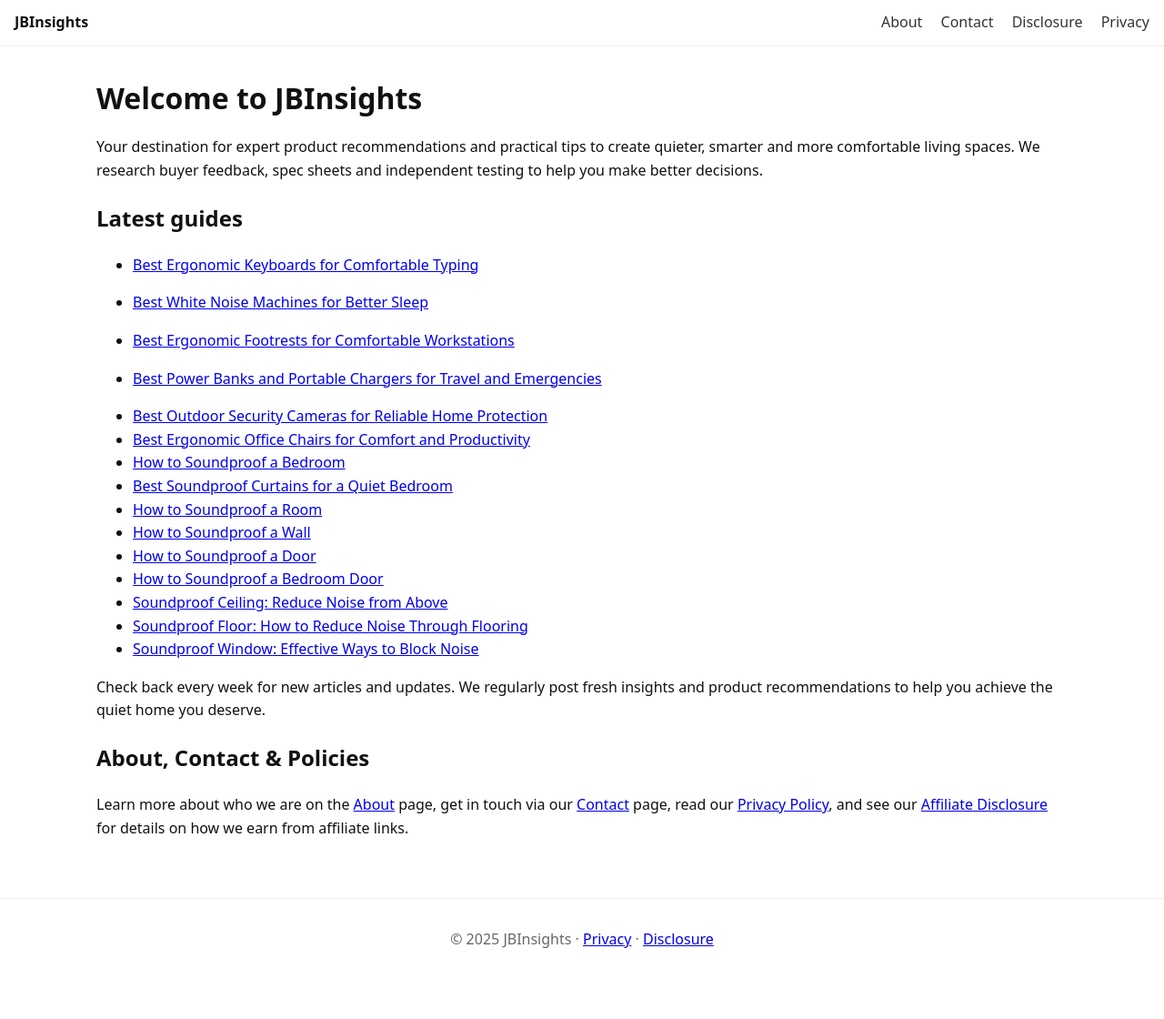
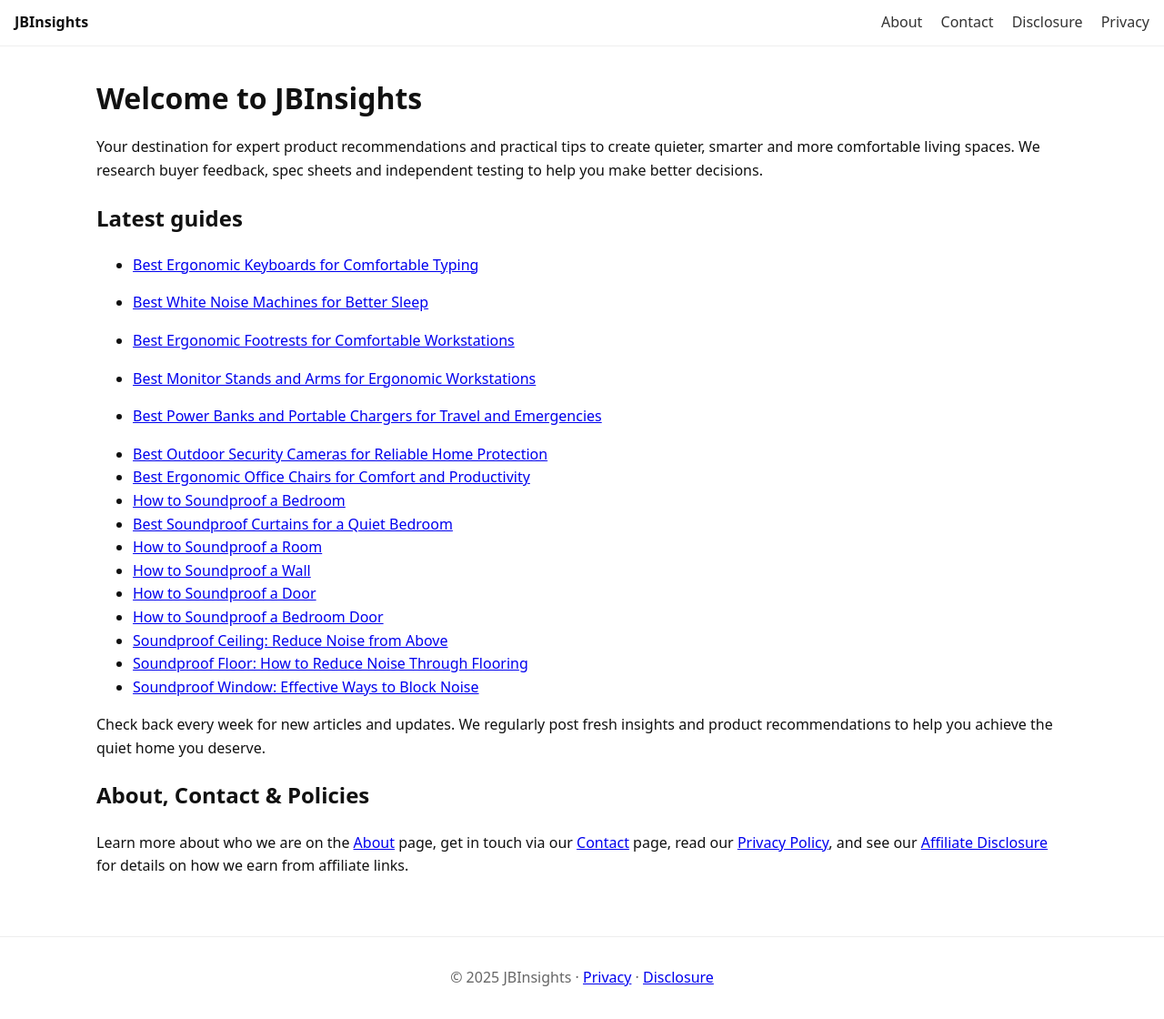
Before and after one commit to JBsHub765/soundproof-bedroom-site, a Jekyll site: the page built from index.md, in a window 1280 px wide. Shown: the whole page at 91% size. Built offline with Jekyll 4.4.1, drawn with Linux system fonts in a browser that asks for light colours; before the commit the page ends 1078 px from its top, so only the background shows below that.

Commit message:
feat(index): add monitor stands post

```diff
--- a/index.md
+++ b/index.md
@@ -12,7 +12,10 @@ Your destination for expert product recommendations and practical tips to create
  - [Best Ergonomic Keyboards for Comfortable Typing]({{ site.baseurl }}/posts/best-ergonomic-keyboards)
 
  - [Best White Noise Machines for Better Sleep]({{ site.baseurl }}/posts/best-white-noise-machines)
-- [Best Ergonomic Footrests for Comfortable Workstations]({{ site.baseurl }}/posts/best-ergonomic-footrests)
+
+ - [Best Ergonomic Footrests for Comfortable Workstations]({{ site.baseurl }}/posts/best-ergonomic-footrests)
+
+ - [Best Monitor Stands and Arms for Ergonomic Workstations]({{ site.baseurl }}/posts/best-monitor-stands)
 
  - [Best Power Banks and Portable Chargers for Travel and Emergencies]({{ site.baseurl }}/posts/best-power-banks)
 
```
